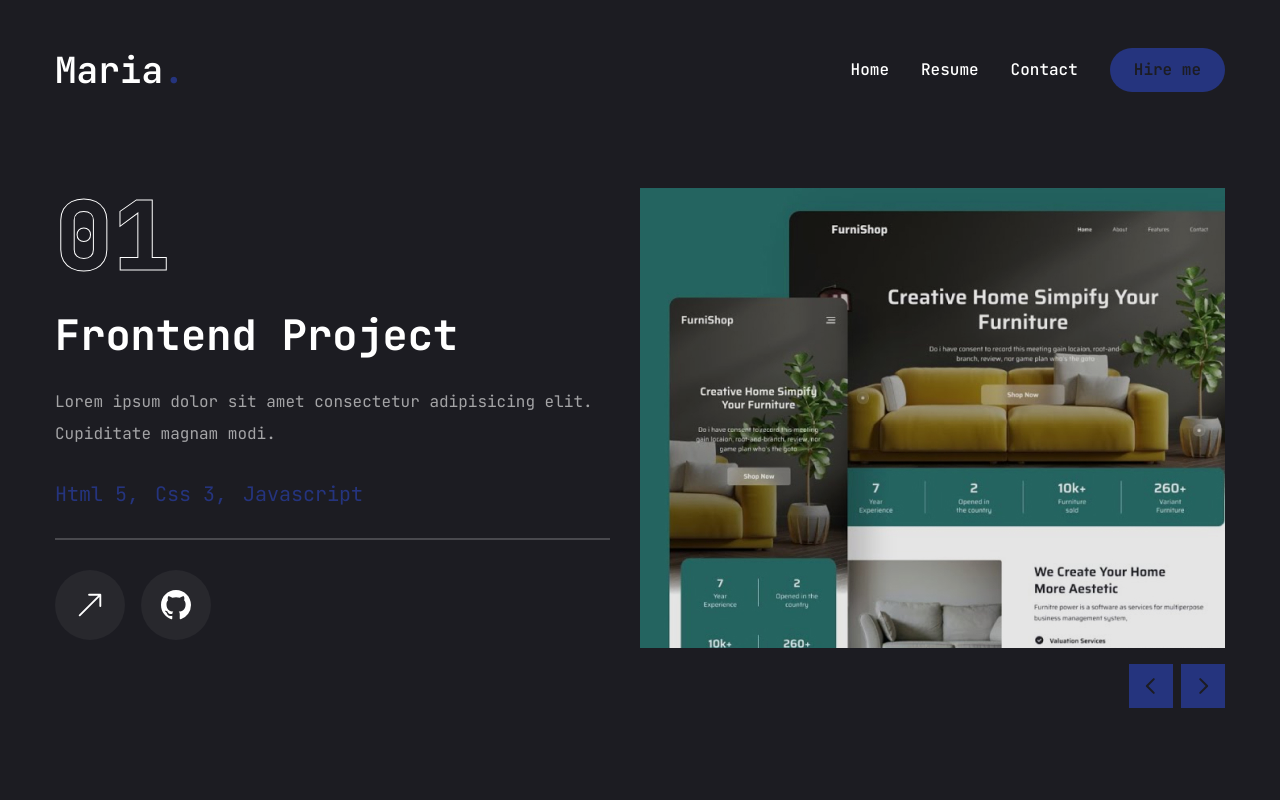
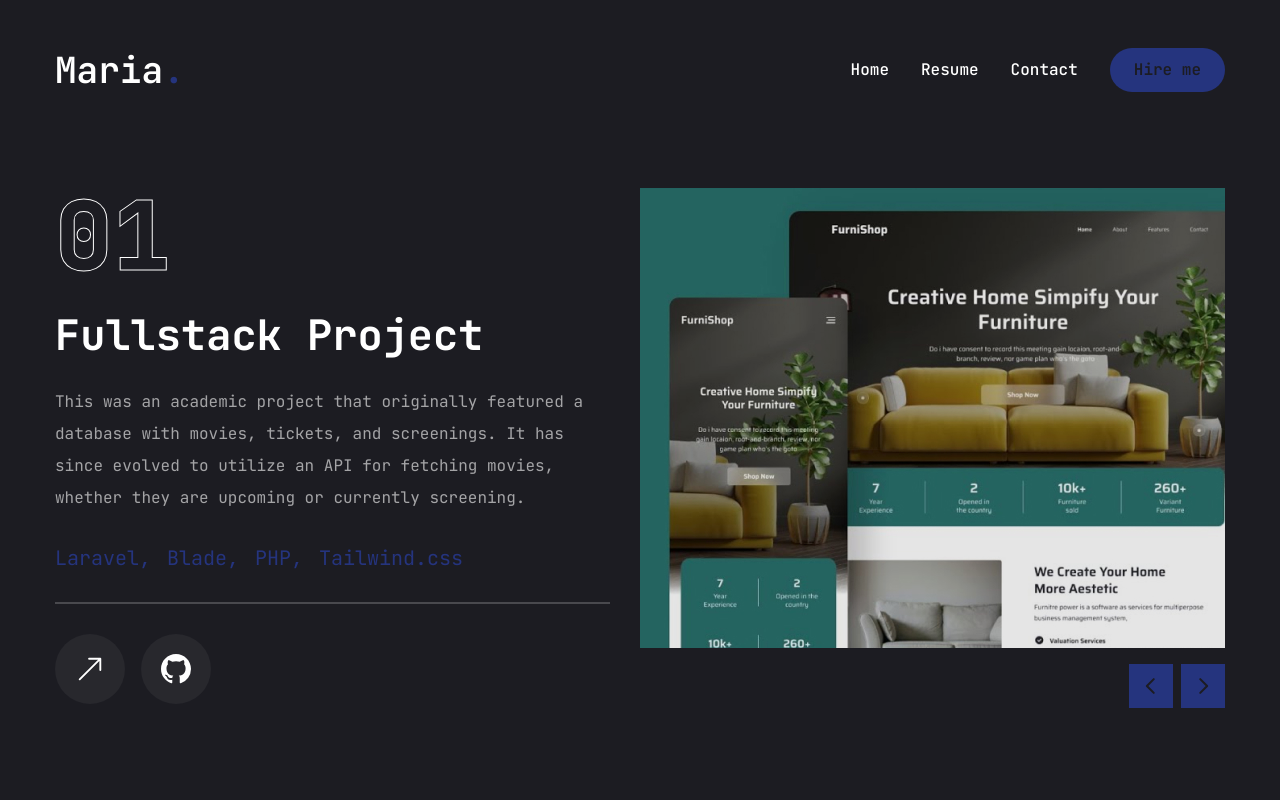
Before and after one commit to mmalato177/maria-portfolio, a Next.js app: page /work in a window 1280 px wide. Built offline with nearby package versions, Linux system fonts and the light colour scheme.

Commit message:
removed lorem ipsum and fixed work page

```diff
--- a/app/resume/page.jsx
+++ b/app/resume/page.jsx
@@ -106,7 +106,7 @@ const education = {
 const skills = {
   title: "My skills",
   description:
-    "Lorem ipsum dolor sit amet consectetur adipisicing elit. Voluptates quibusdam, sunt explicabo inventore.",
+    "I have a strong foundation in programming languages and frameworks, with a focus on web development. I am proficient in HTML, CSS, JavaScript, and various front-end frameworks such as Vue.js and Angular. Additionally, I have experience with back-end technologies like Node.js and databases like MySQL. I am also familiar with Python and Java for software development. My skills extend to UI/UX design using Figma and I am always eager to learn new technologies.",
   skillList: [
     {
       icon: <FaHtml5 />,
--- a/app/services/page.jsx
+++ b/app/services/page.jsx
@@ -24,6 +24,13 @@ const services = [
     description:
       "Leverage the power of artificial intelligence with custom AI model development services.",
     href: "/services/ai-models"
+  },
+  {
+    num: "04",
+    title: "UI/UX Design",
+    description:
+      "Crafting user-centric designs that enhance user experience and engagement.",
+    href: "/services/ui-ux-design"
   },
 ];
 
--- a/app/work/page.jsx
+++ b/app/work/page.jsx
@@ -22,33 +22,33 @@ import WorkSliderBtns from "@/components/WorkSliderBtns";
 const projects = [
   {
     num: "01",
-    category: "frontend",
-    title: "project 1",
+    category: "fullstack",
+    title: "CineMagic",
     description:
-      "Lorem ipsum dolor sit amet consectetur adipisicing elit. Cupiditate magnam modi.",
-    stack: [{ name: "Html 5" }, { name: "Css 3" }, { name: "Javascript" }],
+      "This was an academic project that originally featured a database with movies, tickets, and screenings. It has since evolved to utilize an API for fetching movies, whether they are upcoming or currently screening.",
+    stack: [{ name: "Laravel" }, { name: "Blade" }, { name: "PHP" }, { name: "Tailwind.css" }],
     image: "/assets/work/thumb1.png",
     live: "",
     github: "",
   },
   {
     num: "02",
-    category: "fullstack",
-    title: "project 2",
+    category: "website",
+    title: "Dr.Cruz Dinis",
     description:
-      "Lorem ipsum dolor sit amet consectetur adipisicing elit. Cupiditate magnam modi.",
-    stack: [{ name: "Next.js" }, { name: "Tailwind.css" }, { name: "Node.js" }],
+      "A website for a hair transplant surgeon, allowing users to view testimonials, learn more about the hair transplant process, and schedule consultations.",
+    stack: [{ name: "HTML 5" }, { name: "Css 3" }, { name: "JavaScript" }],
     image: "/assets/work/thumb2.png",
     live: "",
     github: "",
   },
   {
     num: "03",
-    category: "frontend",
-    title: "project 3",
+    category: "website",
+    title: "3D Website",
     description:
-      "Lorem ipsum dolor sit amet consectetur adipisicing elit. Cupiditate magnam modi.",
-    stack: [{ name: "Next.js" }, { name: "Tailwind.css" }],
+      "A replica of a Portuguese website that sells everything from furniture to clothing. We modified the sales page for a desk, reproduced it in Blender in 3D, added accessories on top, and included animations for drawers and doors.",
+    stack: [{ name: "JavaScript" }, { name: "Css 3" }, { name: "HTML 5" }, { name: "Blender" }],
     image: "/assets/work/thumb3.png",
     live: "",
     github: "",
```
